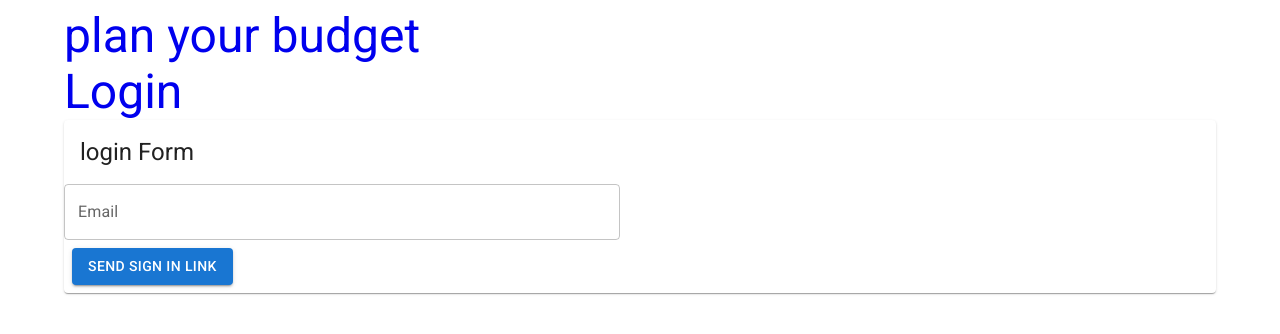
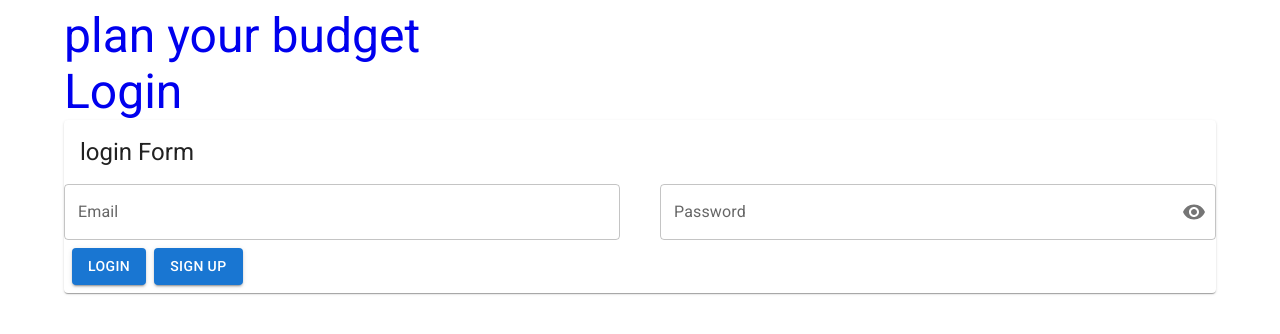
Before and after one commit to ObadaMoustafa/plan-your-budget, a React (Vite) app: page /login in a window 1280 px wide. Shown: the top 334 px of the page. Built offline with nearby package versions, Linux system fonts and the light colour scheme; no server answers.

Commit message:
login and database are workign

```diff
--- a/src/authenticationActionSettings.js
+++ /dev/null
@@ -1,7 +0,0 @@
-export const actionCodeSettings = {
-  // URL you want to redirect back to. The domain (www.example.com) for this
-  // URL must be in the authorized domains list in the Firebase Console.
-  url: "http://localhost:3000/check-user",
-  // This must be true.
-  handleCodeInApp: true,
-};
--- a/src/firebaseConfige.js
+++ b/src/firebaseConfige.js
@@ -1,6 +1,7 @@
 // Import the functions you need from the SDKs you need
 import { initializeApp } from "firebase/app";
 import { getAuth } from "firebase/auth";
+import { getDatabase } from "firebase/database";
 
 // TODO: Add SDKs for Firebase products that you want to use
 // https://firebase.google.com/docs/web/setup#available-libraries
@@ -20,3 +21,4 @@ const firebaseConfig = {
 // Initialize Firebase
 const app = initializeApp(firebaseConfig);
 export const auth = getAuth(app);
+export const RTDB = getDatabase(app);
--- a/src/pages/home/Home.jsx
+++ b/src/pages/home/Home.jsx
@@ -10,8 +10,8 @@ function Home() {
     <>
       {isUser ? (
         <>
+          <AddYourIncome />
           <AddExpenses />
-          <AddYourIncome />
           <RestAmount />
         </>
       ) : (
--- a/src/pages/home/components/add-expenses/AddExpenses.jsx
+++ b/src/pages/home/components/add-expenses/AddExpenses.jsx
@@ -2,19 +2,20 @@ import { useState } from "react";
 import AddButton from "./AddButton";
 import BackdropForm from "./BackdropForm";
 import AddExpensesForm from "./AddExpensesForm";
+import { Box } from "@mui/material";
 
 function AddExpenses() {
   //write code here
   const [isOpen, setIsOpen] = useState(false);
   return (
-    <>
+    <Box my={2}>
       <AddButton onclick={setIsOpen} />
       {isOpen && (
         <BackdropForm setOpen={setIsOpen}>
           <AddExpensesForm />
         </BackdropForm>
       )}
-    </>
+    </Box>
   );
 }
 
--- a/src/pages/home/components/add-your-income/AddYourIncome.jsx
+++ b/src/pages/home/components/add-your-income/AddYourIncome.jsx
@@ -1,24 +1,42 @@
-import { useRef, useState } from "react";
-import { Fab, TextField, Typography } from "@mui/material";
+import { useEffect, useRef, useState } from "react";
+import { Box, Fab, TextField, Typography } from "@mui/material";
 import EditIcon from "@mui/icons-material/Edit";
+import { getDatabase, ref, set, child, get } from "firebase/database";
+import { auth } from "../../../../firebaseConfige";
 
 function AddYourIncome() {
   //write code here
   const incomeEl = useRef();
   const [shouldModify, setShouldModify] = useState(false);
-  const [income, setIncome] = useState(500);
+  const { uid } = auth.currentUser;
+  const [income, setIncome] = useState(0);
 
   function editIncome() {
     if (shouldModify) {
       const value = incomeEl.current.value || income;
-      setIncome(value);
-      setShouldModify(false);
+      const db = getDatabase();
+      set(ref(db, `users/${uid}/income`), value).then(() => {
+        setIncome(value);
+        setShouldModify(false);
+      });
     } else {
       setShouldModify(true);
     }
   }
+
+  useEffect(() => {
+    const dbRef = ref(getDatabase());
+    get(child(dbRef, `users/${uid}/income`))
+      .then((snapshot) => {
+        if (snapshot.exists()) setIncome(snapshot.val());
+      })
+      .catch((error) => {
+        console.error(error);
+      });
+  }, []);
+
   return (
-    <>
+    <Box>
       <Typography variant="h3">Income {income} €/month</Typography>
       <Fab onClick={editIncome}>
         <EditIcon />
@@ -31,7 +49,7 @@ function AddYourIncome() {
           inputRef={incomeEl}
         />
       )}
-    </>
+    </Box>
   );
 }
 
--- a/src/pages/login/Login.jsx
+++ b/src/pages/login/Login.jsx
@@ -3,49 +3,58 @@ import {
   Card,
   CardActions,
   CardHeader,
+  FormControl,
   Grid,
+  IconButton,
+  InputAdornment,
+  InputLabel,
+  OutlinedInput,
   TextField,
 } from "@mui/material";
+import Visibility from "@mui/icons-material/Visibility";
+import VisibilityOff from "@mui/icons-material/VisibilityOff";
 import {
-  getAuth,
   createUserWithEmailAndPassword as createEmail,
   signInWithEmailAndPassword as loginToAccount,
-  sendSignInLinkToEmail,
 } from "firebase/auth";
 
 import { auth } from "../../firebaseConfige";
 
-import { useRef, useState } from "react";
-import { actionCodeSettings } from "../../authenticationActionSettings";
+import { useState } from "react";
 import { Navigate, useOutletContext } from "react-router-dom";
 import ErrorMsg from "../../components/ErrorMsg";
 
 function Login() {
-  const buttonRef = useRef();
   const [email, setEmail] = useState("");
+  const [password, setPassword] = useState("");
+  const [showPassword, setShowPassword] = useState(false);
   const [error, setError] = useState(null);
-  const [success, setSuccess] = useState(null);
   const isUser = useOutletContext();
+
   function handleEmailChange(e) {
     setEmail(e.target.value);
+  }
+  function handleEmailPassword(e) {
+    setPassword(e.target.value);
+  }
+
+  function handleClickShowPassword() {
+    setShowPassword(!showPassword);
+  }
+
+  function handleSignUp() {
+    setError(null);
+    createEmail(auth, email, password).catch((error) =>
+      setError(error.message)
+    );
   }
 
   function handleLogin(e) {
     e.preventDefault();
     setError(null);
-    setSuccess(null);
-    sendSignInLinkToEmail(auth, email, actionCodeSettings)
-      .then(() => {
-        console.log("email has been sent");
-        window.localStorage.setItem("emailForSignIn", email);
-        setSuccess(true);
-        buttonRef.current.disable = true;
-      })
-      .catch((error) => {
-        const errorMessage = error.message;
-        setError(errorMessage);
-        console.log("error happened", errorMessage);
-      });
+    loginToAccount(auth, email, password).catch((error) =>
+      setError(error.message)
+    );
   }
 
   const fields = [
@@ -56,6 +65,7 @@ function Login() {
       value: email,
       onChange: handleEmailChange,
     },
+    ,
   ];
 
   return (
@@ -73,10 +83,38 @@ function Login() {
                     <TextField {...props} />
                   </Grid>
                 ))}
+                <Grid item sm={12} md={6}>
+                  <FormControl fullWidth variant="outlined">
+                    <InputLabel htmlFor="outlined-adornment-password">
+                      Password
+                    </InputLabel>
+                    <OutlinedInput
+                      fullWidth
+                      id="outlined-adornment-password"
+                      type={showPassword ? "text" : "password"}
+                      onChange={handleEmailPassword}
+                      endAdornment={
+                        <InputAdornment position="end">
+                          <IconButton
+                            aria-label="toggle password visibility"
+                            onClick={handleClickShowPassword}
+                            edge="end"
+                          >
+                            {showPassword ? <VisibilityOff /> : <Visibility />}
+                          </IconButton>
+                        </InputAdornment>
+                      }
+                      label="Password"
+                    />
+                  </FormControl>
+                </Grid>
               </Grid>
               <CardActions>
-                <Button variant="contained" type="submit" itemRef={buttonRef}>
-                  Send sign in link
+                <Button variant="contained" type="submit">
+                  Login
+                </Button>
+                <Button variant="contained" onClick={handleSignUp}>
+                  Sign up
                 </Button>
               </CardActions>
             </form>
```
Also changed, not shown: database.rules.json (+7 -3 lines), src/authEmailLinkComplete.js (deleted, +0 -37 lines), 3 other files (tests, documents, lock files or other folders).
